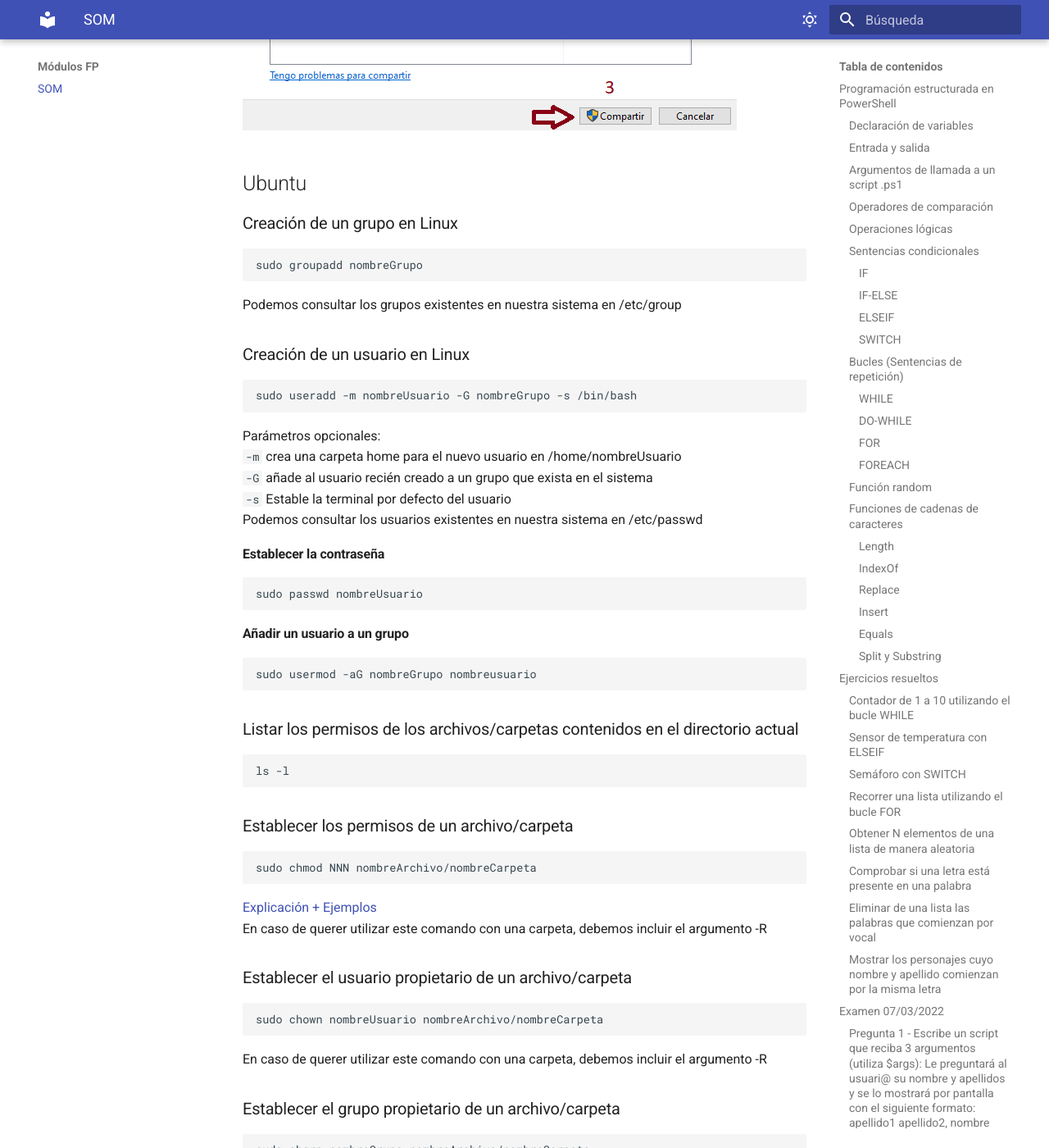
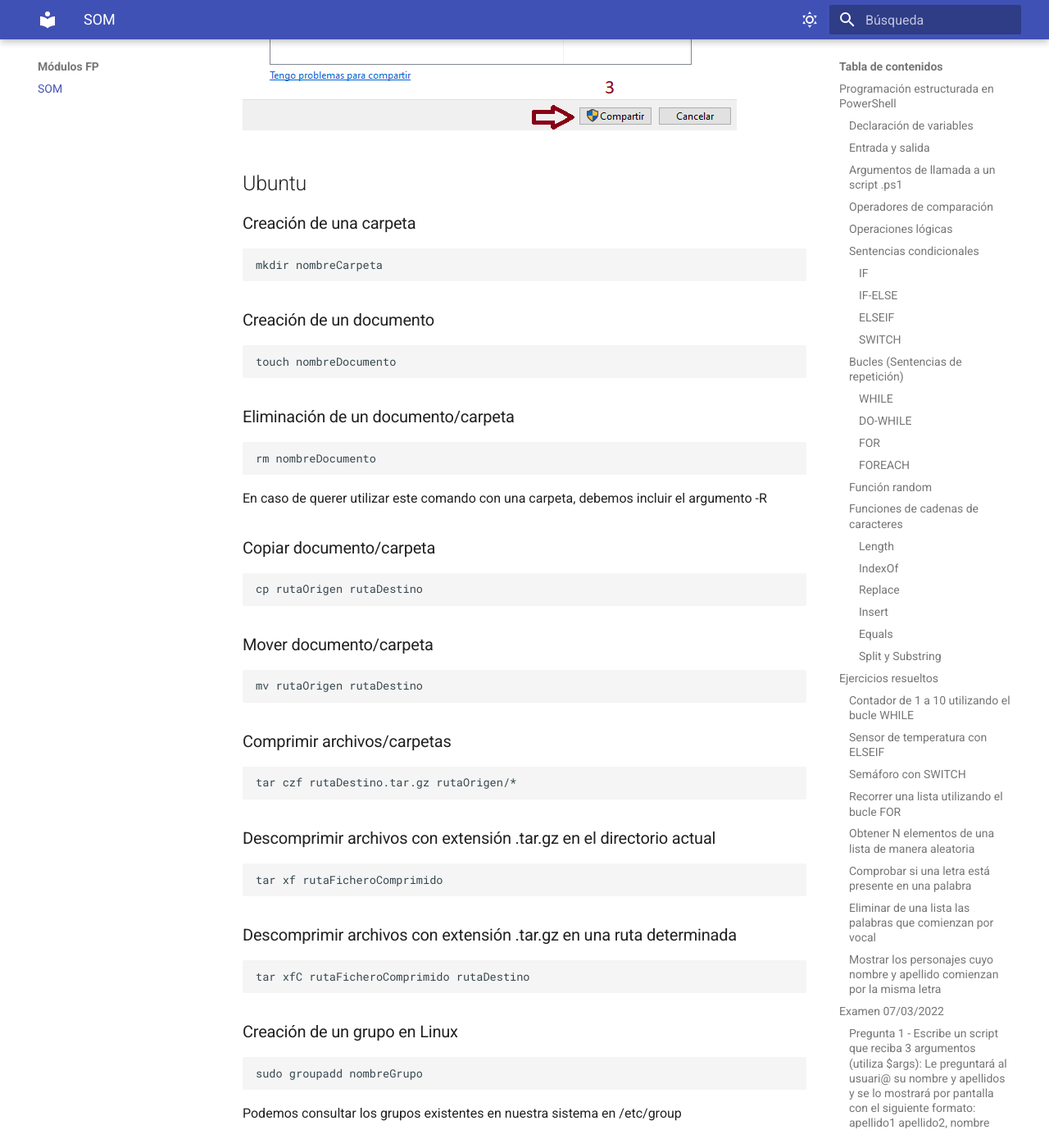
Before and after one commit to fernandoalvarezfp/fernandoalvarezfp.github.io, an MkDocs documentation site: the page built from docs/SOM.md, in a window 1280 px wide and 1400 px high, scrolled down 17254 px. Shown: the whole window at 82% size. Built offline with MkDocs 1.6.1 and Material for MkDocs 9.7.7, drawn with Linux system fonts in a browser that asks for light colours.

Commit message:
Update SOM.md

````diff
--- a/docs/SOM.md
+++ b/docs/SOM.md
@@ -629,6 +629,48 @@ Paso 2:
 ![Compartir carpeta imagen 2](../img/12.PNG)
 
 ## Ubuntu
+
+### Creación de una carpeta
+```bash
+mkdir nombreCarpeta
+```
+
+### Creación de un documento
+```bash
+touch nombreDocumento
+```
+
+### Eliminación de un documento/carpeta
+```bash
+rm nombreDocumento
+```
+En caso de querer utilizar este comando con una carpeta, debemos incluir el argumento -R
+
+### Copiar documento/carpeta
+```bash
+cp rutaOrigen rutaDestino
+```
+
+### Mover documento/carpeta
+```bash
+mv rutaOrigen rutaDestino
+```
+
+### Comprimir archivos/carpetas
+```bash
+tar czf rutaDestino.tar.gz rutaOrigen/*
+```
+
+### Descomprimir archivos con extensión .tar.gz en el directorio actual
+```bash
+tar xf rutaFicheroComprimido
+```
+
+### Descomprimir archivos con extensión .tar.gz en una ruta determinada
+```bash
+tar xfC rutaFicheroComprimido rutaDestino
+```
+
 ### Creación de un grupo en Linux
 ```bash
 sudo groupadd nombreGrupo
````
